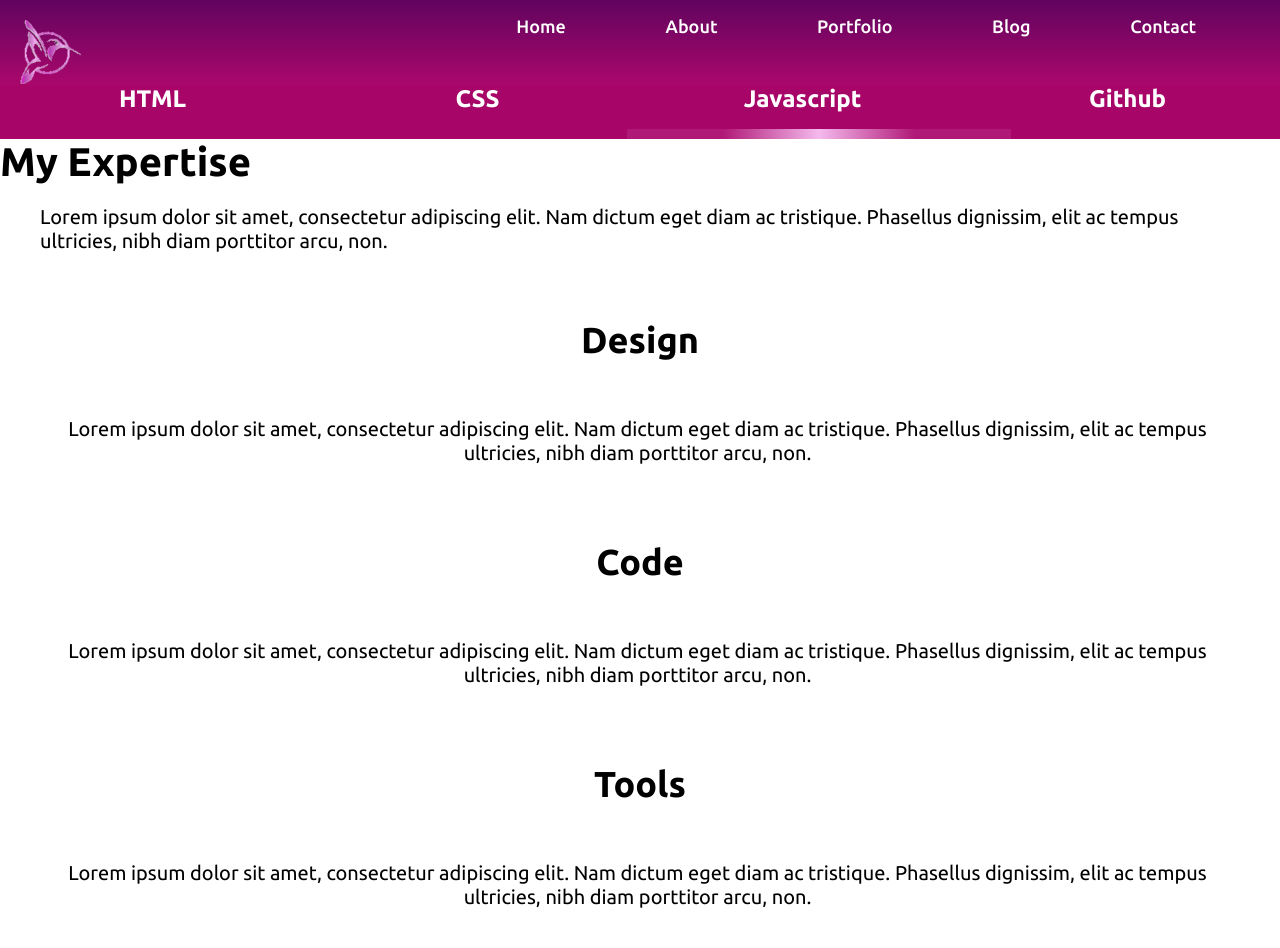
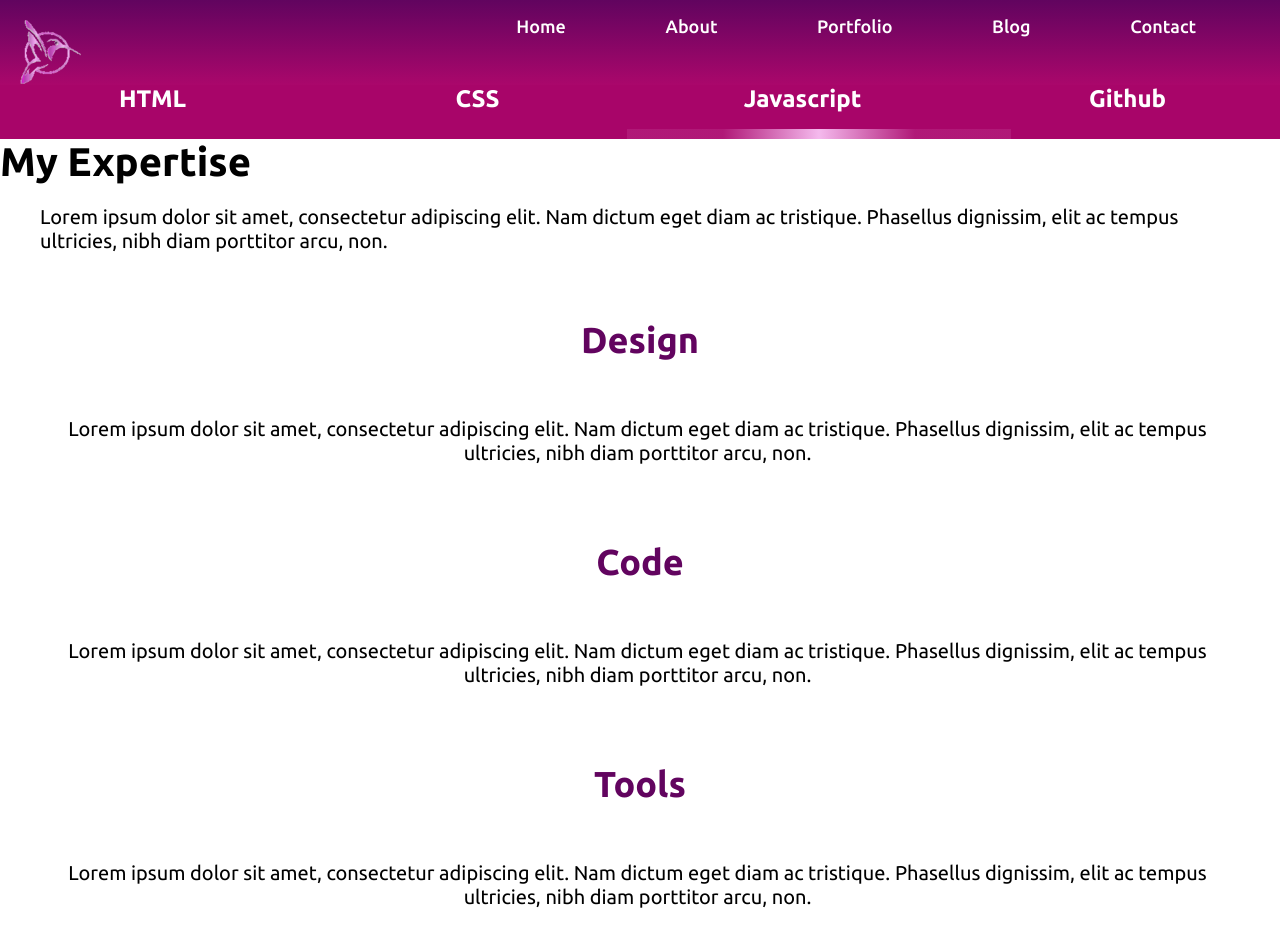
Before and after one commit to Steve-AB/Steve-AB.github.io, a Jekyll site: the page built from portfolio/index.html, in a window 1280 px wide and 1400 px high. Shown: the top 948 px of the window. Built offline with Jekyll 4.4.1, drawn with Linux system fonts in a browser that asks for light colours; nearby versions of some CDN libraries.

Commit message:
update files

```diff
--- a/css/main.css
+++ b/css/main.css
@@ -38,7 +38,8 @@ p, a {
  font-size: 20px;
 }
 h2, h3 {
-	margin: 0;
+ margin: 0;
+ color: #62045f;
 	padding: 1em 1em;
 }
 p, a {
@@ -54,11 +55,9 @@ General styles
 }
 .main-content h2 {
  background: white;
- color: #62045f;
 }
 .sidebar h3 {
  background: #fdcefc;
- color: #62045f;
 }
 /*--------------------------------------------------------------
 If no grid support, limit width to 50em and center align
```
